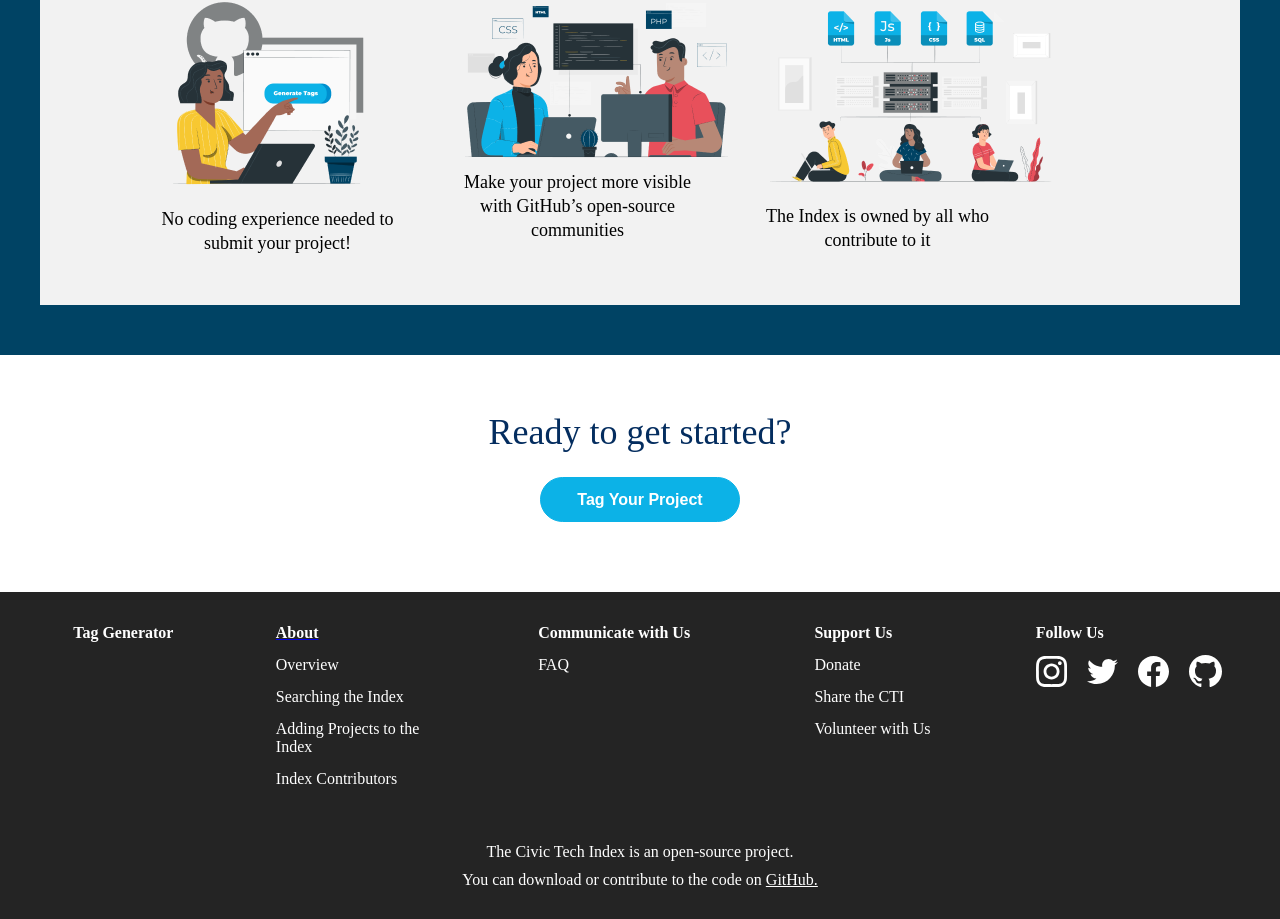
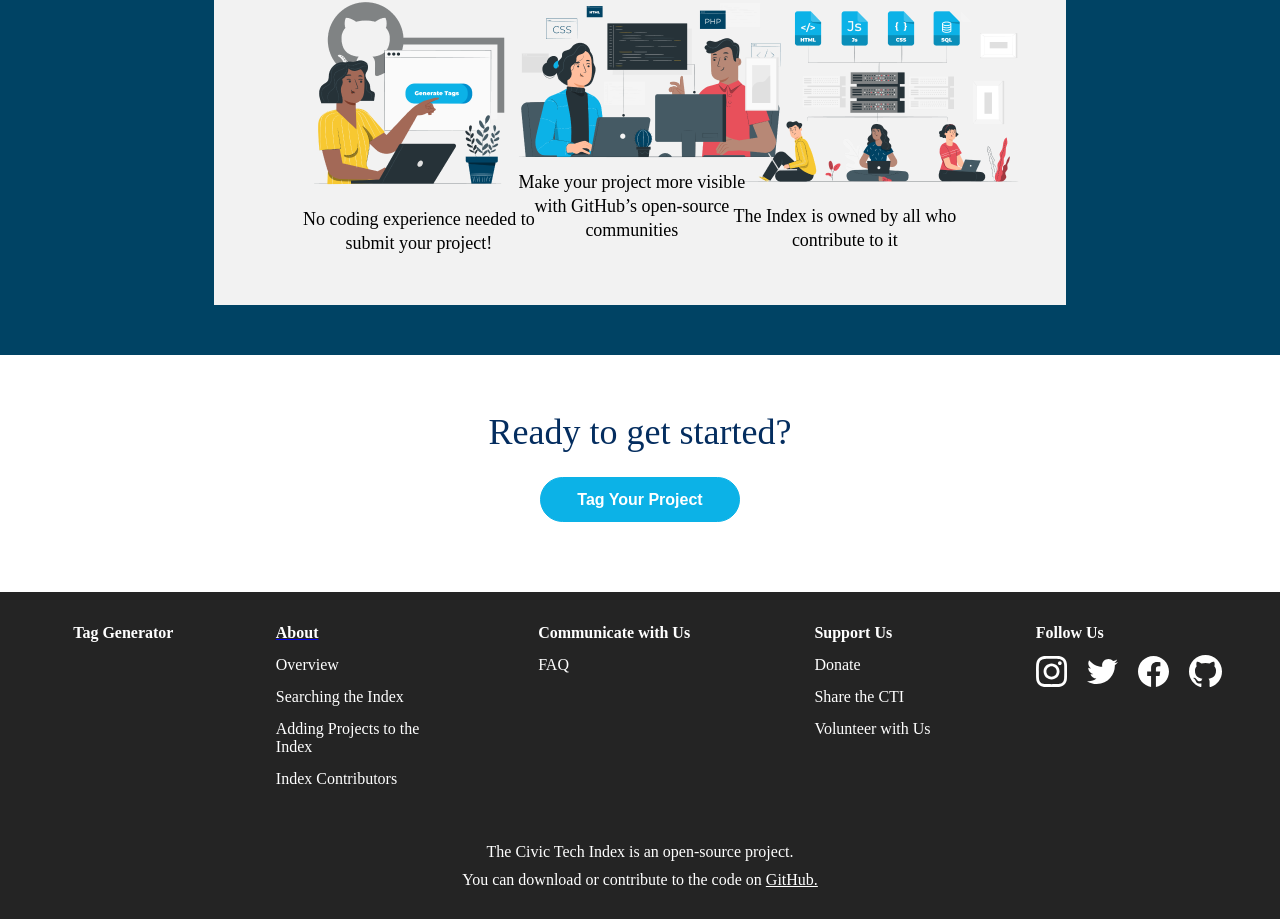
Before and after one commit to civictechindex/CTI-website-frontend, a React (Create React App) app: page /about in a window 1280 px wide. Shown: the part 901-1820 px from the top of the page. Built offline with nearby package versions, Linux system fonts and the light colour scheme; what webfontloader would draw is missing.

Commit message:
changed  picture card style

```diff
--- a/src/components/PictureCard/styles.js
+++ b/src/components/PictureCard/styles.js
@@ -21,7 +21,7 @@ const useStyles = createUseStyles((theme) => ({
     projectsText: {
       fontSize: "18px",
       lineHeight: "24px",
-      paddingBottom: "50px",
+      //paddingBottom: "50px",
     },
   },
 
@@ -32,9 +32,9 @@ const useStyles = createUseStyles((theme) => ({
       margin: "0 auto 50px auto",
     },
 
-    projectsText: {
-      paddingBottom: "50px",
-    },
+    // projectsText: {
+    //   paddingBottom: "50px",
+    // },
   },
 }));
 
--- a/src/pages/About/index.js
+++ b/src/pages/About/index.js
@@ -1,4 +1,4 @@
-import React, { useState } from "react";
+import React from "react";
 import NavBreadcrumb from "../../components/NavBreadcrumbs";
 import Header from "../../components/Header";
 import Footer from "../../components/Footer";
@@ -22,7 +22,7 @@ const About = () => {
     <>
       <Header />
       <Grid
-        Container
+        container
         direction='column'
         justify="center"
         alignItems="center"
```
